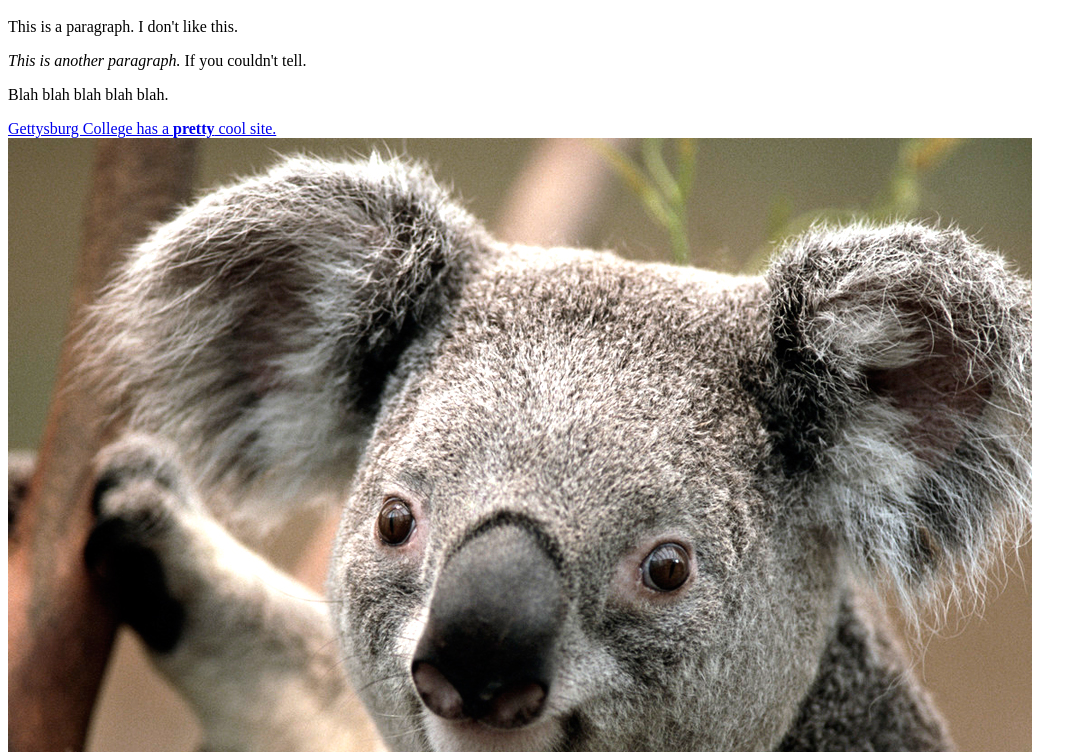
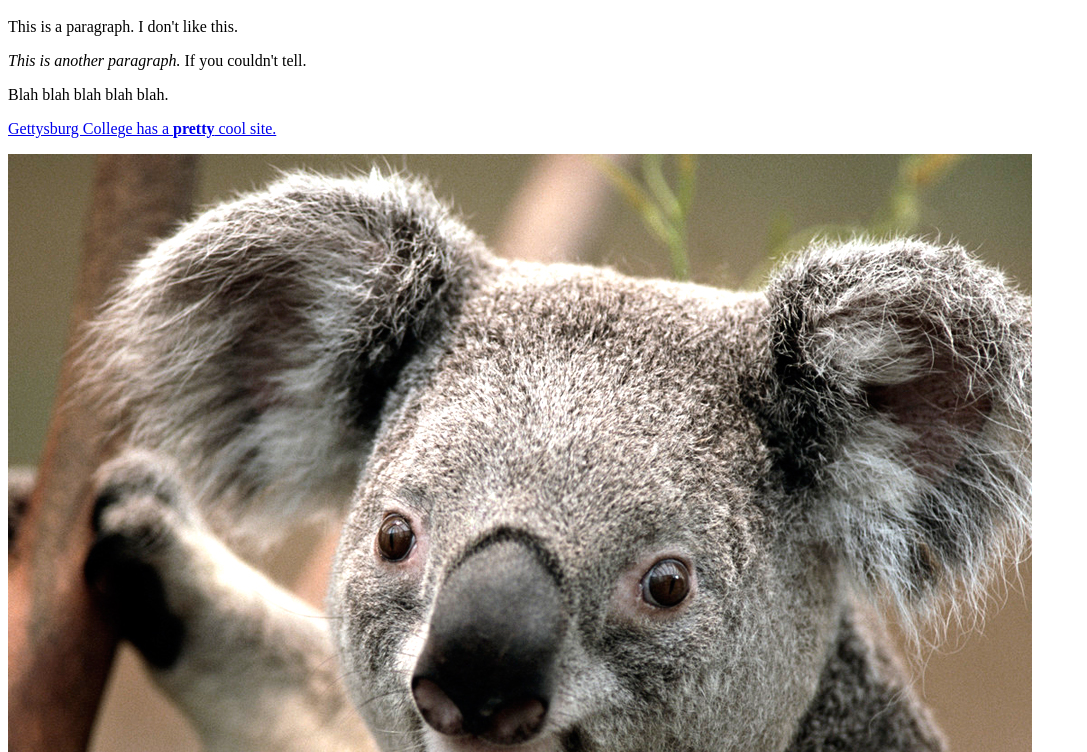
Before and after one commit to connca03/Test, a plain HTML site: page index.html in a window 1280 px wide. Shown: the part 48-800 px from the top of the page, without its empty margins (0-1087 px from the left). Drawn offline with Linux system fonts and the light colour scheme.

Commit message:
Fixed image?

```diff
--- a/index.html
+++ b/index.html
@@ -8,6 +8,6 @@
      <p><i>This is another paragraph.</i> If you couldn't tell.</p>
      <p>Blah blah blah blah blah.</p>
     <a href="https://www.gettysburg.edu">Gettysburg College has a <b>pretty</b> cool site.</a>
-    <img src="Koala.jpg"/>
+    <p><img src="Koala.jpg"/></p>
   </body>
 </html>
```
